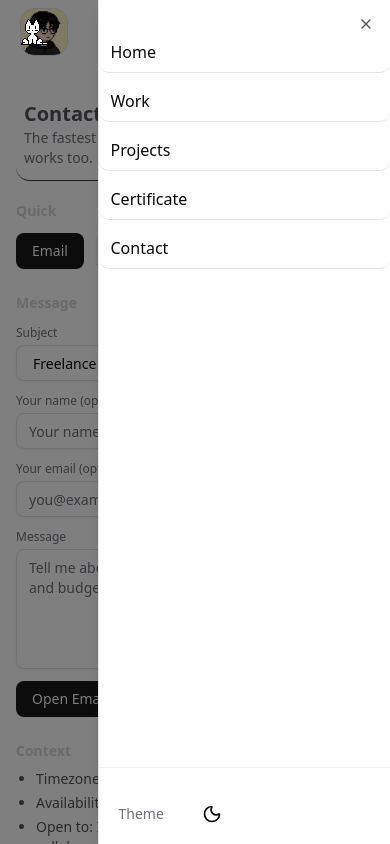
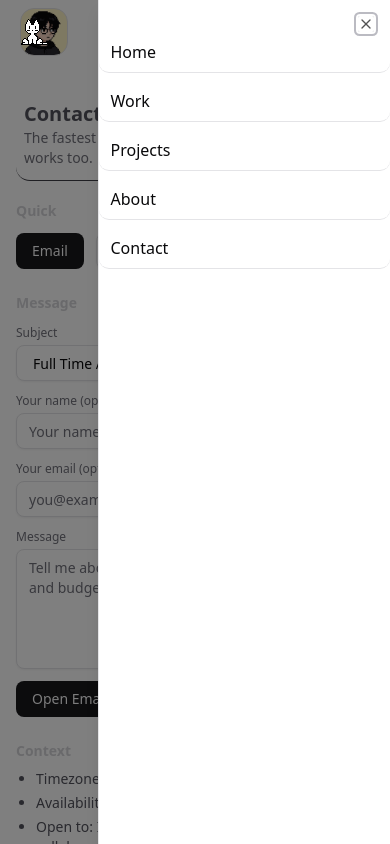
Before and after one commit to Sumitr995/Portfolio, a React (Vite) app: page /contact in a window 390 px wide. Both pictures are taken after a click on the button "Open navigation menu". Shown: the top 844 px of the page. Built offline with nearby package versions, Linux system fonts and the light colour scheme.

Commit message:
Added: Toggle for Mobile layout

```diff
--- a/src/components/mycompo/Contact/ContactForm.jsx
+++ b/src/components/mycompo/Contact/ContactForm.jsx
@@ -7,15 +7,15 @@ import { Textarea } from '@/components/ui/textarea'
 import { buildMailto } from '@/Utils/contactUtils'
 
 const SUBJECT_PRESETS = [
-  { label: 'Freelance / Project', value: 'Freelance / Project' },
-  { label: 'Full-time / Internship', value: 'Full-time / Internship' },
-  { label: 'Collaboration', value: 'Collaboration' },
+  { label: 'Full Time / Part Time role', value: 'Full Time / Part Time role' },
+  { label: 'Internship Opportunity', value: 'Internship Opportunity' },
+  { label: 'Project Collaboration', value: 'Project Collaboration' },
   { label: 'Speaking / Community', value: 'Speaking / Community' },
   { label: 'Other', value: 'Other' },
 ]
 
 const ContactForm = ({ email }) => {
-  const [subjectPreset, setSubjectPreset] = React.useState(SUBJECT_PRESETS[0]?.value ?? 'Freelance / Project')
+  const [subjectPreset, setSubjectPreset] = React.useState(SUBJECT_PRESETS[0]?.value ?? 'Full Time / Part Time role')
   const [name, setName] = React.useState('')
   const [fromEmail, setFromEmail] = React.useState('')
   const [message, setMessage] = React.useState('')
--- a/src/components/mycompo/Navbar/NavIcon.jsx
+++ b/src/components/mycompo/Navbar/NavIcon.jsx
@@ -7,7 +7,6 @@ import {
   SheetTrigger,
 } from "@/components/ui/sheet"
 import { NavLink } from "react-router-dom"
-import { AnimatedThemeToggler } from '../../ui/animated-theme-toggler'
 
 const NavIcon = () => {
   return (
@@ -31,16 +30,12 @@ const NavIcon = () => {
               <NavLink className="rounded-lg border-b px-3 py-2 text-base hover:bg-black/5 dark:hover:bg-white/10" to="/projects">Projects</NavLink>
             </SheetClose>
             <SheetClose asChild>
-              <NavLink className="rounded-lg border-b px-3 py-2 text-base hover:bg-black/5 dark:hover:bg-white/10" to="/certificates">Certificate</NavLink>
+              <NavLink className="rounded-lg border-b px-3 py-2 text-base hover:bg-black/5 dark:hover:bg-white/10" to="/about">About</NavLink>
             </SheetClose>
             <SheetClose asChild>
               <NavLink className="rounded-lg border-b px-3 py-2 text-base hover:bg-black/5 dark:hover:bg-white/10" to="/contact">Contact</NavLink>
             </SheetClose>
           </nav>
-          <div className="mt-auto flex items-center gap-2 border-t border-black/5 dark:border-white/5 pt-4">
-            <span className="text-sm m-5 text-zinc-500 dark:text-zinc-400">Theme</span>
-            <AnimatedThemeToggler duration={1000} className={"px-2.5 cursor-pointer"} />
-          </div>
         </div>
       </SheetContent>
     </Sheet>
--- a/src/components/mycompo/Navbar/Navbar.jsx
+++ b/src/components/mycompo/Navbar/Navbar.jsx
@@ -2,6 +2,7 @@ import React from 'react'
 import Navlists from './Navlists'
 import NavImage from './NavImage'
 import NavIcon from './NavIcon'
+import { AnimatedThemeToggler } from '../../ui/animated-theme-toggler'
 
 const Navbar = () => {
   return (
@@ -9,7 +10,14 @@ const Navbar = () => {
       <div className=" w-full sm:w-1/2  h-16  flex items-center justify-between mx-5 sm:justify-between">
         <NavImage />
         <Navlists />
+        <div className='flex items-center justify-center gap-3 sm:hidden'>
+          <AnimatedThemeToggler
+          duration={1000}
+          origin="button"
+          className="inline-flex items-center justify-center p-2 rounded-lg border hover:bg-black/5 dark:hover:bg-white/10 hover:border-black/10 dark:hover:border-white/10"
+        />
         <NavIcon />
+        </div>
       </div>
     </div>
   )
--- a/src/components/mycompo/Navbar/Navlists.jsx
+++ b/src/components/mycompo/Navbar/Navlists.jsx
@@ -2,8 +2,6 @@ import React from 'react'
 import { useLocation, useNavigate } from 'react-router-dom';
 import { Tabs, TabsList, TabsTab } from "@/components/ui/tabs";
 import { AnimatedThemeToggler } from '../../ui/animated-theme-toggler';
-
-
 
 const Navlists = () => {
     const navigate = useNavigate()
@@ -27,7 +25,7 @@ const Navlists = () => {
                     <TabsTab onClick={() => navigate('/projects')} value="tab-3">Projects</TabsTab>
                     <TabsTab onClick={() => navigate('/about')} value="tab-4">About</TabsTab>
                     <TabsTab onClick={() => navigate('/contact')} value="tab-5">Contact</TabsTab>
-                    <AnimatedThemeToggler duration={1000} className={" px-2.5 cursor-pointer "} />
+                    <AnimatedThemeToggler origin="top-right" duration={1000} className={" px-2.5 cursor-pointer "} />
                 </TabsList>
             </Tabs>
         </div>
--- a/src/components/ui/animated-theme-toggler.jsx
+++ b/src/components/ui/animated-theme-toggler.jsx
@@ -7,6 +7,7 @@ import { cn } from "@/lib/utils"
 export const AnimatedThemeToggler = ({
   className,
   duration = 400,
+  origin = "button",
   ...props
 }) => {
   const [isDark, setIsDark] = useState(false)
@@ -29,36 +30,63 @@ export const AnimatedThemeToggler = ({
   }, [])
 
   const toggleTheme = useCallback(async () => {
-    if (!buttonRef.current) return
+    const buttonEl = buttonRef.current
+    if (!buttonEl) return
 
-    await document.startViewTransition(() => {
-      flushSync(() => {
+    const applyThemeToggle = () => {
       const newTheme = !isDark
       setIsDark(newTheme)
       document.documentElement.classList.toggle("dark")
       localStorage.setItem("theme", newTheme ? "dark" : "light")
-      })
+    }
+
+    const supportsViewTransition =
+      typeof document !== "undefined" &&
+      typeof document.startViewTransition === "function"
+
+    if (supportsViewTransition) {
+      await document.startViewTransition(() => {
+        flushSync(applyThemeToggle)
       }).ready
-    const x = window.innerWidth
-    const y = 0
+    } else {
+      applyThemeToggle()
+      return
+    }
 
-    const maxRadius = Math.hypot(
-      window.innerWidth,
-      window.innerHeight
+    const { innerWidth: w, innerHeight: h } = window
+    const rect = buttonEl.getBoundingClientRect()
+
+    const x =
+      origin === "top-right"
+        ? w
+        : Math.round(rect.left + rect.width / 2)
+
+    const y =
+      origin === "top-right"
+        ? 0
+        : Math.round(rect.top + rect.height / 2)
+
+    const maxRadius = Math.max(
+      Math.hypot(x - 0, y - 0),
+      Math.hypot(x - w, y - 0),
+      Math.hypot(x - 0, y - h),
+      Math.hypot(x - w, y - h)
     )
 
-
-    document.documentElement.animate({
+    document.documentElement.animate(
+      {
         clipPath: [
           `circle(0px at ${x}px ${y}px)`,
           `circle(${maxRadius}px at ${x}px ${y}px)`,
         ],
-    }, {
+      },
+      {
         duration,
         easing: "ease-in-out",
         pseudoElement: "::view-transition-new(root)",
-    })
-  }, [isDark, duration])
+      }
+    )
+  }, [isDark, duration, origin])
 
   return (
     <button
--- a/src/pages/Project.jsx
+++ b/src/pages/Project.jsx
@@ -8,9 +8,9 @@ const Project = () => {
       <div className='w-full min-h-screen flex flex-col items-center justify-start gap-10 py-6'>
 
         <div className='w-full md:w-1/2 px-4 md:px-0'>
-          <div className='text-sm font-semibold dark:text-zinc-700 text-zinc-300'>Featured</div>
           <div className='text-zinc-500 dark:text-zinc-300 font-bold text-2xl'>Projects</div>
-          <div className='mt-3'>
+          <div className='text-sm font-semibold dark:text-zinc-700 text-zinc-300'>My Personal & Open Source Projects</div>
+          <div className='mt-5'>
             <ProjectsTimeline />
           </div>
         </div>
```
Lines whose indentation alone changed are shown as unchanged.
